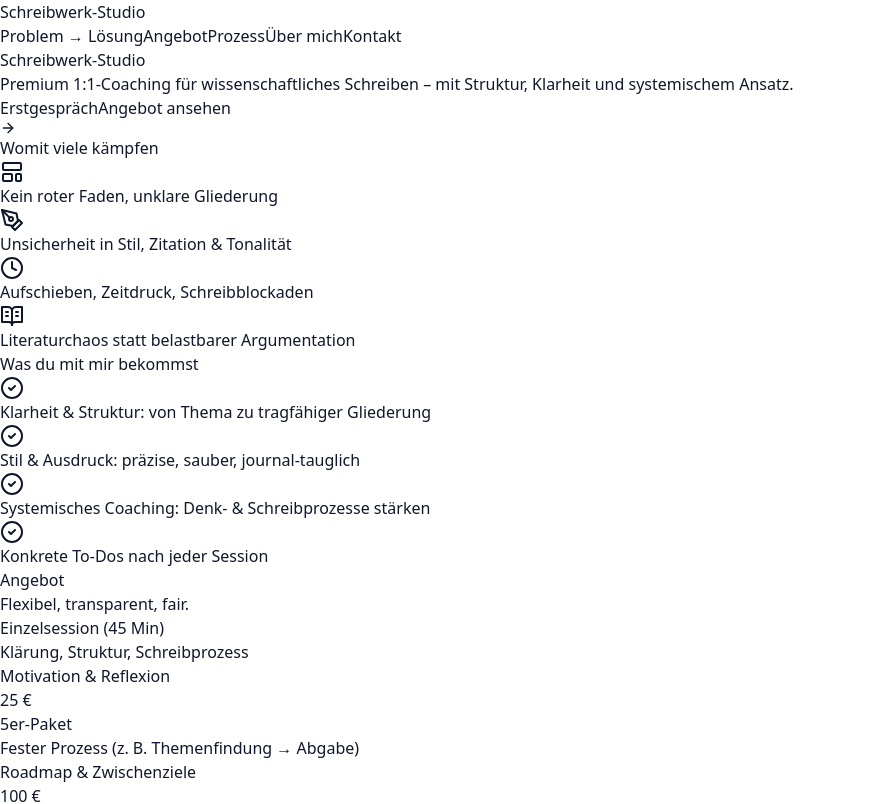
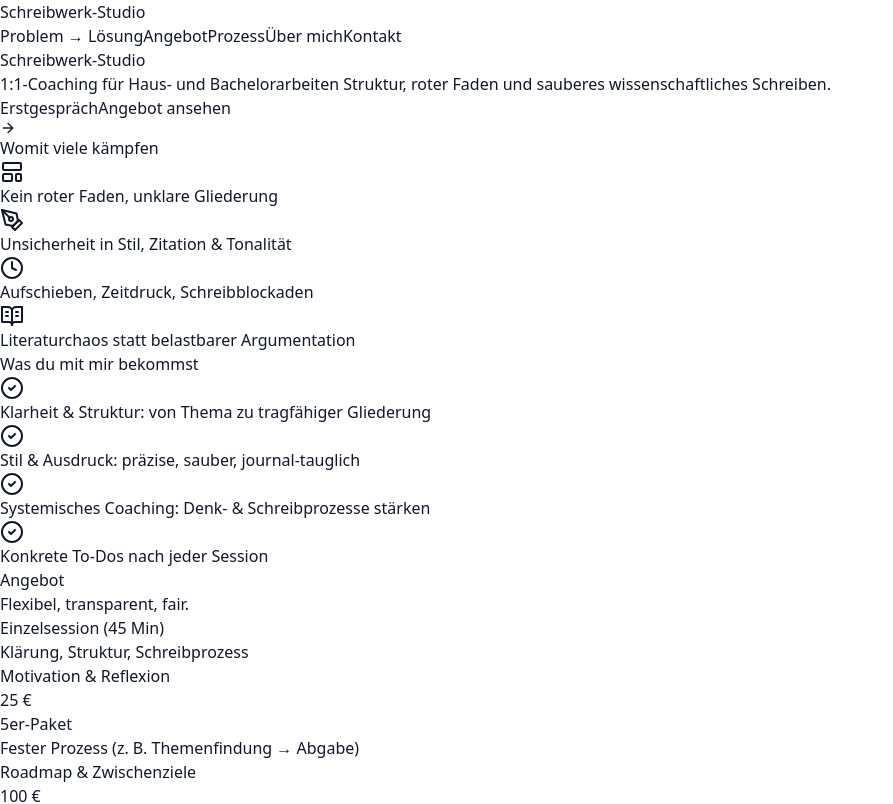
Before and after one commit to Schreibwerk-Studio/Schreibwerk-studio, a Next.js app: page / in a window 1280 px wide. Shown: the top 804 px of the page, without its empty margins (0-893 px from the left). Built offline with nearby package versions, Linux system fonts and the light colour scheme.

Commit message:
Update SchreibwerkPage.tsx

```diff
--- a/SchreibwerkPage.tsx
+++ b/SchreibwerkPage.tsx
@@ -428,8 +428,8 @@ export default function SchreibwerkPage() {
           {...fadeUp(0.1)}
           className="text-xl text-slate-600 max-w-xl mt-4"
         >
-          Premium 1:1-Coaching für wissenschaftliches Schreiben – mit Struktur,
-          Klarheit und systemischem Ansatz.
+          1:1-Coaching für Haus- und Bachelorarbeiten
+Struktur, roter Faden und sauberes wissenschaftliches Schreiben.
         </motion.p>
 
         <motion.div {...fadeUp(0.2)} className="mt-10 flex gap-4">
```
